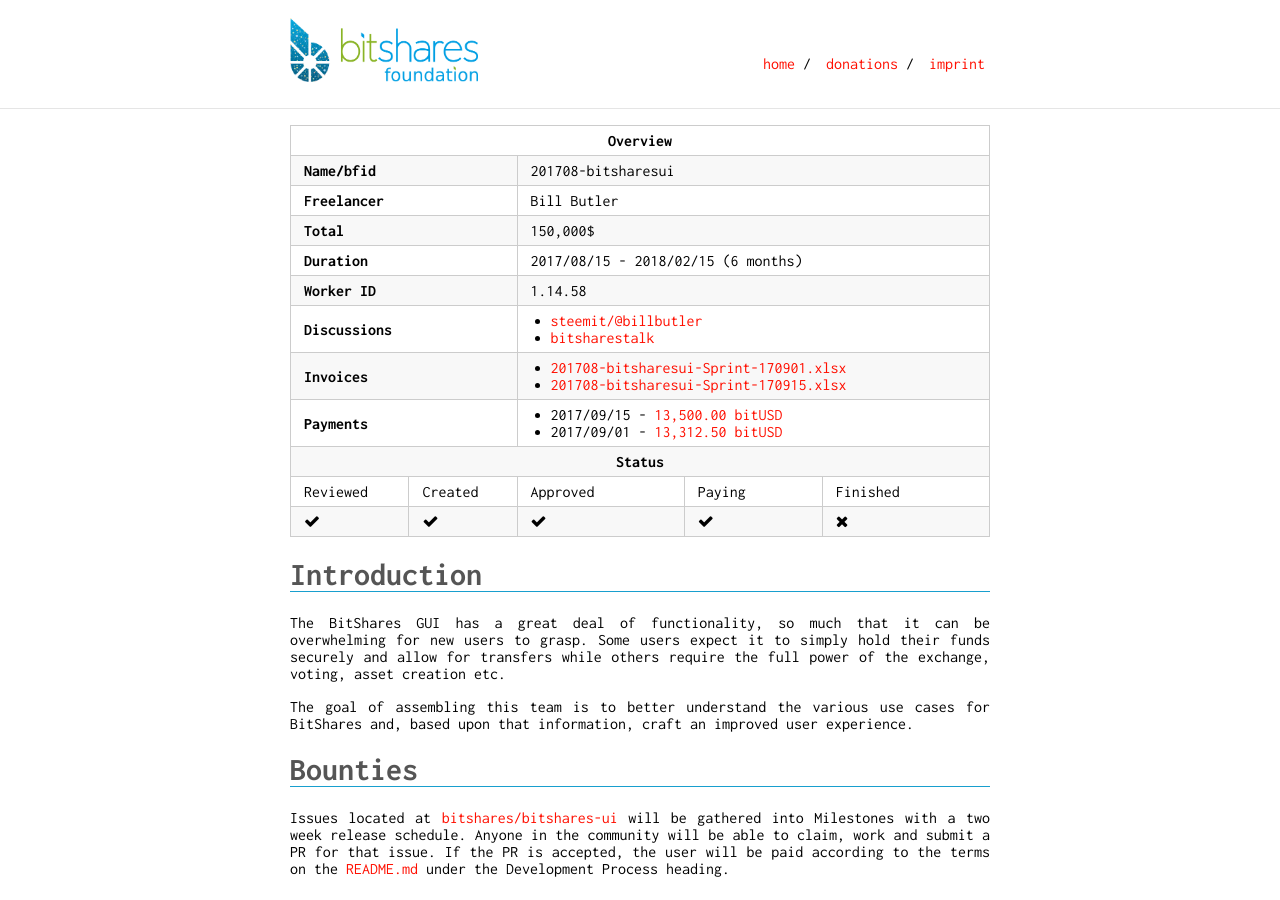
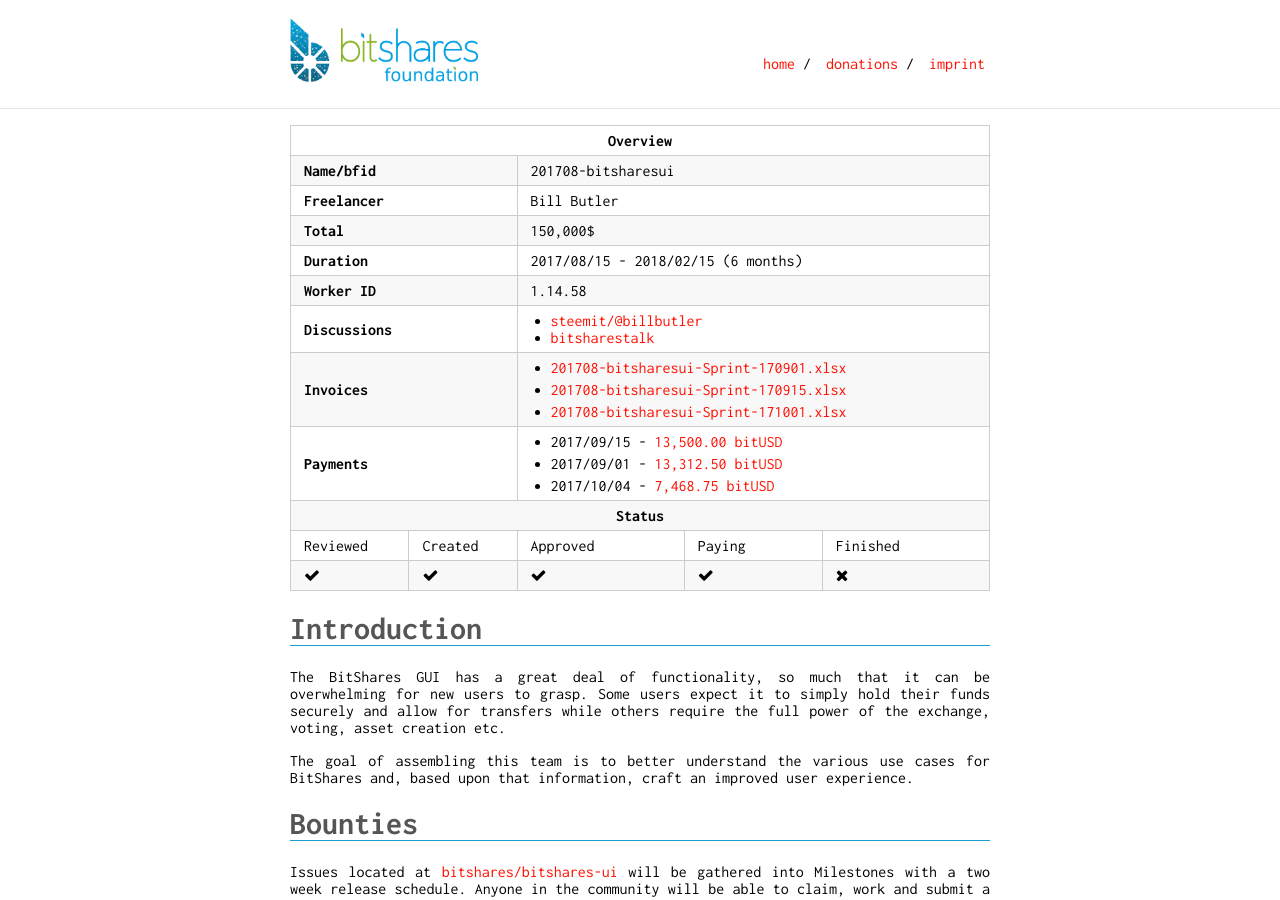
Before and after one commit to thehapax/bitshares.foundation, a Jekyll site: the page built from _workers/2017-08-bill-butler.md, in a window 1280 px wide and 900 px high. Built offline with Jekyll 4.4.1, drawn with Linux system fonts in a browser that asks for light colours.

Commit message:
pay bill's worker

```diff
--- a/_workers/2017-08-bill-butler.md
+++ b/_workers/2017-08-bill-butler.md
@@ -25,10 +25,14 @@ payments:
  - date: 2017/09/01
    opid: 1.11.63249836
    amount: 13,312.50 bitUSD
+ - date: 2017/10/04
+   opid: 1.11.75021716
+   amount: 7,468.75 bitUSD
 paymentaccount: bitshares-ui
 invoices:
  - 201708-bitsharesui-Sprint-170901.xlsx
  - 201708-bitsharesui-Sprint-170915.xlsx
+ - 201708-bitsharesui-Sprint-171001.xlsx
 price: 150,000$
 duration: 6 months
 start: 2017/08/15
```
Also changed, not shown: 1 other file.
